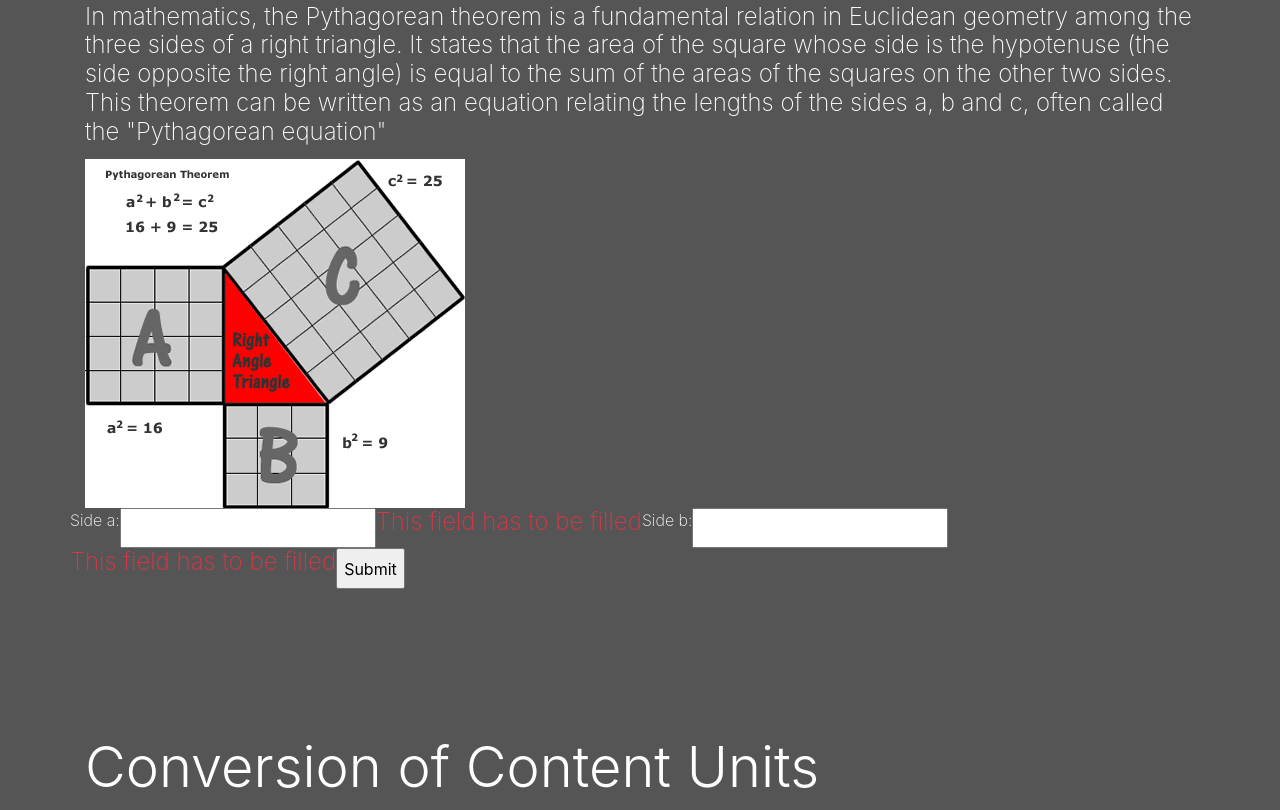
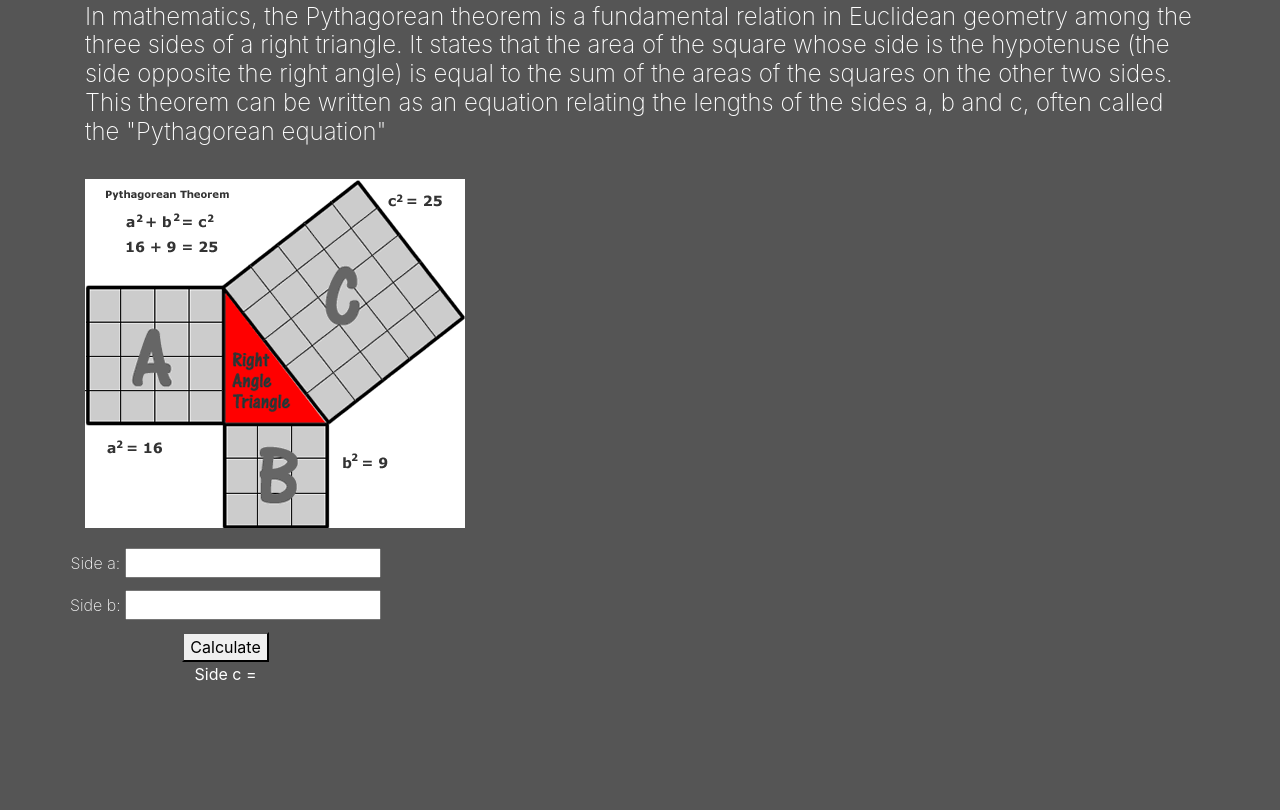
Before and after one commit to Fakelukass/Page, a plain HTML site: page Calculator (2).html in a window 1280 px wide. Shown: the part 429-1239 px from the top of the page. Drawn offline with nearby package versions, Linux system fonts and the light colour scheme.

Commit message:
first excercise finished

```diff
--- a/Calculator (2).html
+++ b/Calculator (2).html
@@ -11,15 +11,21 @@
   <meta name="keywords" content="Pingendo bootstrap example template wireframe cover">
   <meta name="author" content="Pingendo">
   <!-- CSS dependencies -->
-  <link rel="stylesheet" href="https://cdnjs.cloudflare.com/ajax/libs/font-awesome/4.7.0/css/font-awesome.min.css" type="text/css">
+  <link rel="stylesheet" href="https://cdnjs.cloudflare.com/ajax/libs/font-awesome/4.7.0/css/font-awesome.min.css"
+    type="text/css">
   <link rel="stylesheet" href="wireframe.css">
+  <!-- script dependencies -->
+  <script type="text/javascript" src="./src/calculator.js"></script>
+
 </head>
 
 <body class="text-center bg-dark" style="">
   <div class="py-5">
     <div class="container">
       <div class="row">
-        <div class="col-md-12"><a class="btn btn-light margin=20px" href="index.html">Home</a><a class="btn btn-light" href="school.html">School</a><a class="btn btn-light" href="projects.html">Projects</a><a class="btn btn-light" href="Calculator (2).html">Calculator</a>
+        <div class="col-md-12"><a class="btn btn-light margin=20px" href="index.html">Home</a><a class="btn btn-light"
+            href="school.html">School</a><a class="btn btn-light" href="projects.html">Projects</a><a
+            class="btn btn-light" href="Calculator (2).html">Calculator</a>
           <h1 class="display-3">Calculator</h1>
         </div>
       </div>
@@ -34,17 +40,34 @@
       </div>
       <div class="row">
         <div class="col-md-12">
-          <h4 class="text-left">In mathematics, the Pythagorean theorem is a fundamental relation in Euclidean geometry among the three sides of a right triangle. It states that the area of the square whose side is the hypotenuse (the side opposite the right angle) is equal to the sum of the areas of the squares on the other two sides. This theorem can be written as an equation relating the lengths of the sides a, b and c, often called the "Pythagorean equation"<br></h4>
+          <h4 class="text-left">In mathematics, the Pythagorean theorem is a fundamental relation in Euclidean geometry
+            among the three sides of a right triangle. It states that the area of the square whose side is the
+            hypotenuse (the side opposite the right angle) is equal to the sum of the areas of the squares on the other
+            two sides. This theorem can be written as an equation relating the lengths of the sides a, b and c, often
+            called the "Pythagorean equation"<br></h4>
         </div>
       </div>
       <div class="row">
-        <div class="col-md-12"><img class="img-fluid d-block" src="assets/img/FN47VG4GVZPOZOZ.LARGE.gif"></div>
-
-           Side a: <input type="text" id="priklad-1-a" name="side_a"><br>
-           <h4 class="text-left text-danger">This field has to be filled<br></h4>
-           Side b: <input type="text" id="priklad-1-b" name="side_b"><br>
-          <h4 class="text-left text-danger">This field has to be filled</h4>
-          <input type="submit" value="Submit">
+        <div class="col-md-12">
+          <img class="img-fluid d-block" src="assets/img/FN47VG4GVZPOZOZ.LARGE.gif" style="margin: 20px 0px">
+        </div>
+        <div class="exercise-container">
+            <div>
+              Side a: <input type="number" id="priklad-1-a" name="side_a"><br>
+              <h4 id="priklad-1-a-error-message" class="text-left text-danger">This field has to be filled<br></h4>
+          </div>
+            <div>
+              Side b: <input type="number" id="priklad-1-b" name="side_b"><br>
+              <h4 id="priklad-1-b-error-message" class="text-left text-danger">This field has to be filled</h4>
+            </div>
+            <button type="submit" onclick="calculate1exercise()">Calculate</button>
+            <p>
+              <strong>
+                Side c =
+              </strong>
+              <span id="priklad-1-result"></span>
+            </p>
+        </div>
 
       </div>
       <div class="row">
@@ -58,7 +81,9 @@
       <div class="row">
         <div class="col-md-12">
           <h1 class="display-4 text-left">Conversion of Content Units</h1>
-          <h4 class="text-left">This calculator will calculate from one content unit to another for you all you have to do is choose a unit from input unit and an output unit. Then type a number like 100km^2 and it will calculate it into the chosen unit for you.</h4>
+          <h4 class="text-left">This calculator will calculate from one content unit to another for you all you have to
+            do is choose a unit from input unit and an output unit. Then type a number like 100km^2 and it will
+            calculate it into the chosen unit for you.</h4>
           <input type="text" id="priklad-2-a" name="priklad-2-a"><select>
             <option value="km^2">km^2</option>
             <option value="ha">ha</option>
@@ -80,7 +105,8 @@
             <option value="dm^2">dm^2</option>
             <option value="cm^2">cm^2</option>
             <option value="mm^2">mm^2</option>
-          </select><h4 class="text-danger">This field has to be filled</h4><br>
+          </select>
+          <h4 class="text-danger">This field has to be filled</h4><br>
           <input type="submit" value="Submit">
 
         </div>
@@ -96,7 +122,8 @@
       </div>
       <div class="row">
         <div class="col-md-12">
-          <h4 class="text-left">This Calculator calculates the circuit of a triangle. Here you can enter all four sides of your triangle and it will calculate the circuit of your triangle for you</h4>
+          <h4 class="text-left">This Calculator calculates the circuit of a triangle. Here you can enter all four sides
+            of your triangle and it will calculate the circuit of your triangle for you</h4>
 
           Side a: <input type="text" id="priklad-3-a" name="side_a"><br>
           <h4 class="text-danger">This field has to be filled</h4>
@@ -124,12 +151,13 @@
       </div>
       <div class="row">
         <div class="col-md-12">
-          <h4 class="text-left">This Calculator calculates the Volume of a right-anled triangle. Here you can enter all four sides of your triangle and it will calculate the Volume of your triangle for you</h4>
+          <h4 class="text-left">This Calculator calculates the Volume of a right-anled triangle. Here you can enter all
+            four sides of your triangle and it will calculate the Volume of your triangle for you</h4>
 
           Side a: <input type="text" id="priklad-4-a" name="side_a"><br>
-            <h4 class= "text-danger">This field has to be filled</h4>
+          <h4 class="text-danger">This field has to be filled</h4>
           Side b: <input type="text" id="priklad-4-b" name="side_b"><br>
-             <h4 class= "text-danger">This field has to be filled</h4>
+          <h4 class="text-danger">This field has to be filled</h4>
           <input type="submit" value="Submit">
 
         </div>
@@ -145,7 +173,9 @@
       </div>
       <div class="row">
         <div class="col-md-12">
-          <h4 class="text-left">Here you can calculate the percantage of something<br><br>Option 1. what is__% of __<br>Option2. __is what percent of__?<br>Option3. What is the percentage increase/decrease from __to__<br></h4>
+          <h4 class="text-left">Here you can calculate the percantage of something<br><br>Option 1. what is__% of
+            __<br>Option2. __is what percent of__?<br>Option3. What is the percentage increase/decrease from __to__<br>
+          </h4>
 
 
           Percent: <input type="text" id="priklad-5-a" name="side_a"><br>
@@ -168,7 +198,8 @@
       <div class="row">
         <div class="col-md-12">
           <h1 class="display-4 text-left">Basic Algebra</h1>
-          <h4 class="text-left">Here you can just enter a basic algebra calculation like X+Y=Z and it will calculate the X for you</h4>
+          <h4 class="text-left">Here you can just enter a basic algebra calculation like X+Y=Z and it will calculate the
+            X for you</h4>
 
           Y: <input type="text" id="priklad-6-a" name="side_a"><br>
           <h4 class="text-danger">This field has to be filled</h4>
@@ -185,7 +216,9 @@
       <div class="row">
         <div class="col-md-12">
           <h1 class="display-4 text-left">Speed Calculations</h1>
-          <h4 class="text-left">This calculator can calculate speed, time or distance. For example you have a speed and a distance and want to know how long it will take to get there. All you have to do is enter the information and the calculator calculates it for you.
+          <h4 class="text-left">This calculator can calculate speed, time or distance. For example you have a speed and
+            a distance and want to know how long it will take to get there. All you have to do is enter the information
+            and the calculator calculates it for you.
             <br>
             Option1. Distance= speed*time<br>
             Option2. Speed= distance/time<br>
@@ -211,10 +244,19 @@
       </div>
     </div>
   </div>
-  <script src="https://code.jquery.com/jquery-3.3.1.slim.min.js" integrity="sha384-q8i/X+965DzO0rT7abK41JStQIAqVgRVzpbzo5smXKp4YfRvH+8abtTE1Pi6jizo" crossorigin="anonymous"></script>
-  <script src="https://cdnjs.cloudflare.com/ajax/libs/popper.js/1.14.3/umd/popper.min.js" integrity="sha384-ZMP7rVo3mIykV+2+9J3UJ46jBk0WLaUAdn689aCwoqbBJiSnjAK/l8WvCWPIPm49" crossorigin="anonymous"></script>
-  <script src="https://stackpath.bootstrapcdn.com/bootstrap/4.1.3/js/bootstrap.min.js" integrity="sha384-ChfqqxuZUCnJSK3+MXmPNIyE6ZbWh2IMqE241rYiqJxyMiZ6OW/JmZQ5stwEULTy" crossorigin="anonymous"></script>
-  <pingendo onclick="window.open('https://pingendo.com/', '_blank')" style="cursor:pointer;position: fixed;bottom: 20px;right:20px;padding:4px;background-color: #00b0eb;border-radius: 8px; width:220px;display:flex;flex-direction:row;align-items:center;justify-content:center;font-size:14px;color:white">Made with Pingendo Free&nbsp;&nbsp;<img src="https://pingendo.com/site-assets/Pingendo_logo_big.png" class="d-block" alt="Pingendo logo" height="16"></pingendo>
+  <script src="https://code.jquery.com/jquery-3.3.1.slim.min.js"
+    integrity="sha384-q8i/X+965DzO0rT7abK41JStQIAqVgRVzpbzo5smXKp4YfRvH+8abtTE1Pi6jizo" crossorigin="anonymous">
+  </script>
+  <script src="https://cdnjs.cloudflare.com/ajax/libs/popper.js/1.14.3/umd/popper.min.js"
+    integrity="sha384-ZMP7rVo3mIykV+2+9J3UJ46jBk0WLaUAdn689aCwoqbBJiSnjAK/l8WvCWPIPm49" crossorigin="anonymous">
+  </script>
+  <script src="https://stackpath.bootstrapcdn.com/bootstrap/4.1.3/js/bootstrap.min.js"
+    integrity="sha384-ChfqqxuZUCnJSK3+MXmPNIyE6ZbWh2IMqE241rYiqJxyMiZ6OW/JmZQ5stwEULTy" crossorigin="anonymous">
+  </script>
+  <pingendo onclick="window.open('https://pingendo.com/', '_blank')"
+    style="cursor:pointer;position: fixed;bottom: 20px;right:20px;padding:4px;background-color: #00b0eb;border-radius: 8px; width:220px;display:flex;flex-direction:row;align-items:center;justify-content:center;font-size:14px;color:white">
+    Made with Pingendo Free&nbsp;&nbsp;<img src="https://pingendo.com/site-assets/Pingendo_logo_big.png" class="d-block"
+      alt="Pingendo logo" height="16"></pingendo>
 </body>
 
 </html>
--- /dev/null
+++ b/src/calculator.js
@@ -0,0 +1,29 @@
+window.onload = function () {
+    document.querySelector('h4#priklad-1-a-error-message').innerHTML = ''
+    document.querySelector('h4#priklad-1-b-error-message').innerHTML = ''
+}
+
+
+function calculate1exercise() {
+    let
+        Aside = document.querySelector('input#priklad-1-a'),
+        Bside = document.querySelector('input#priklad-1-b'),
+        AsideError = document.querySelector('h4#priklad-1-a-error-message'),
+        BsideError = document.querySelector('h4#priklad-1-b-error-message'),
+        result = document.querySelector('span#priklad-1-result');
+
+    if (Aside.value == '' ||
+        Bside.value == '') {
+
+        if (Aside.value == '') AsideError.innerHTML = "This field has to be filled"
+        else AsideError.innerHTML = ""
+
+        if (Bside.value == '') BsideError.innerHTML = "This field has to be filled"
+        else BsideError.innerHTML = ""
+    } else {
+        let
+            a = Aside.value,
+            b = Bside.value;
+        result.innerHTML = Math.sqrt(a * a + b * b).toFixed(2)
+    }
+}
--- /dev/null
+++ b/src/css/calculator.css
@@ -0,0 +1,8 @@
+.exercise-container{
+    display: flex;
+    flex-direction: column;
+}
+.exercise-container div{
+    display: flex;
+    flex-direction: row;
+}
```
Lines whose indentation alone changed are shown as unchanged.
